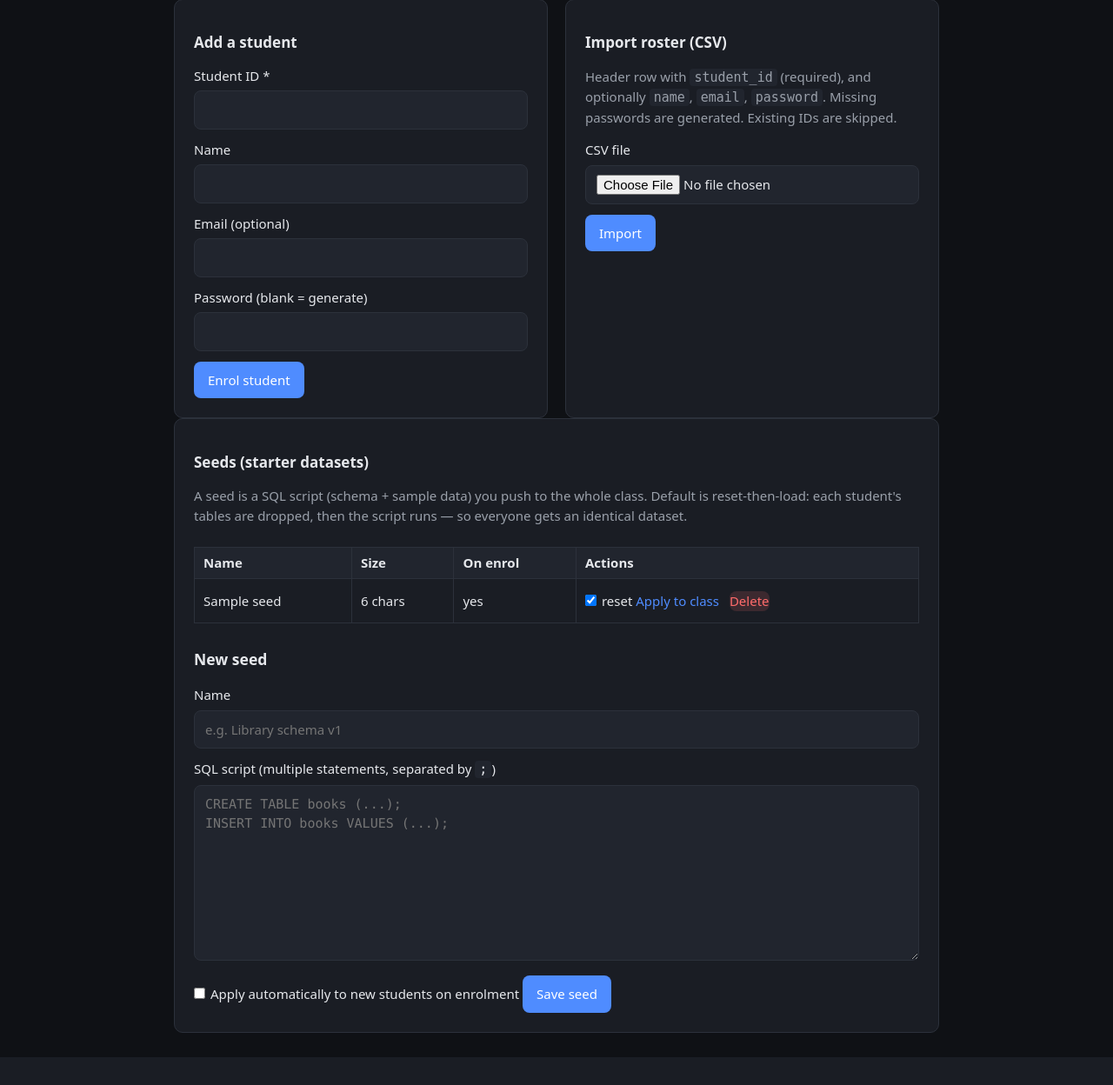
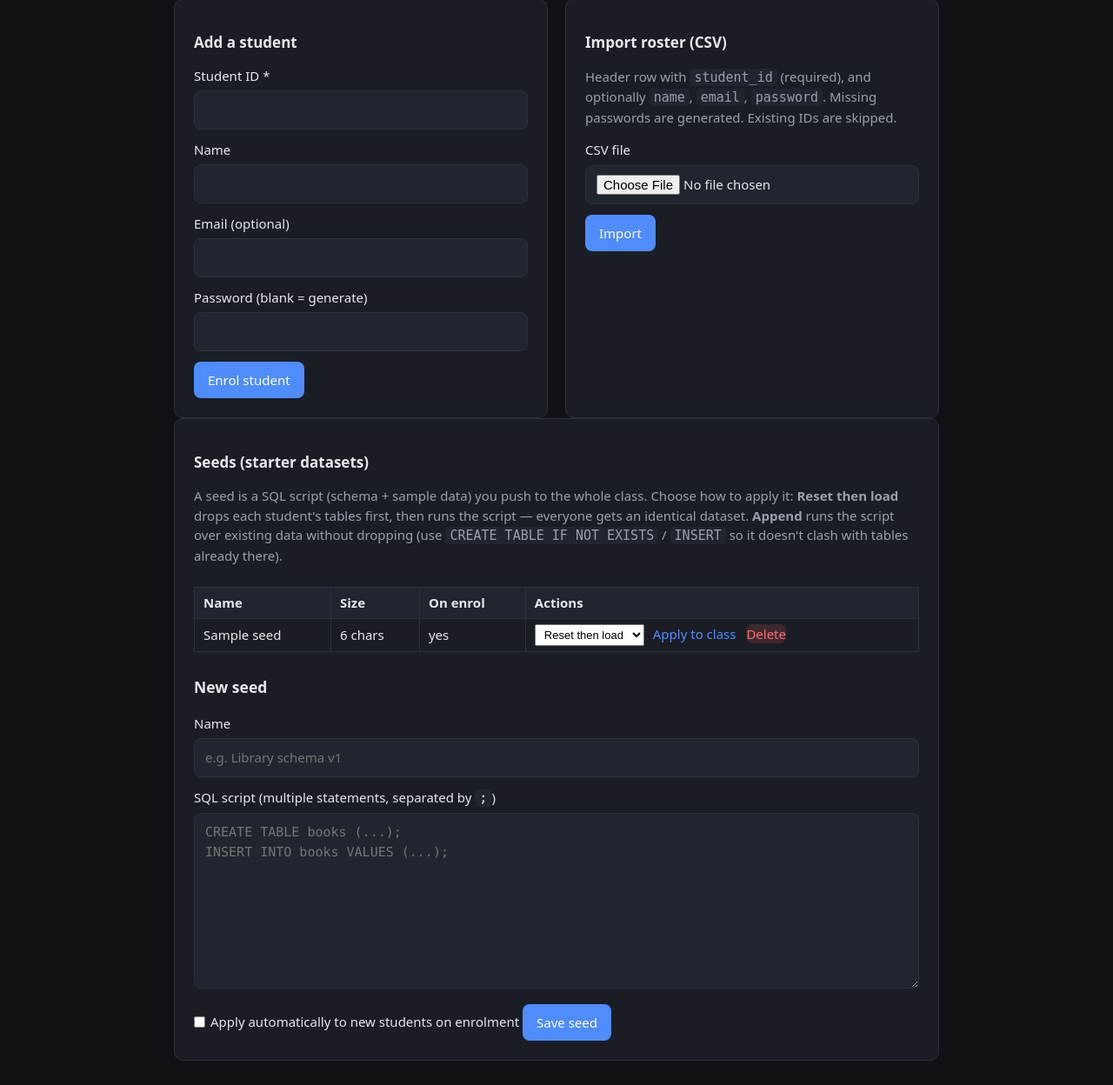
Before and after one commit to ash1688/dblib, a PHP site: page /dblib/teacher/class?id=1 in a window 1280 px wide. Shown: the part 309-1557 px from the top of the page at 87% size. Before the commit the page ends 1525 px from the top, so only its background shows below. Run offline with PHP 8.4, Linux system fonts and the light colour scheme; the visitor is signed in with stand-in values (Sample User, id 1); tables that the repository leaves empty hold one stand-in row (values such as "Sample post").

Commit message:
Seeds: let the teacher choose reset-then-load or append per apply
Reset-then-load (default) drops each student's tables first; append runs the
script over existing data without dropping. Exposed as an explicit mode dropdown
on the apply form (was a subtle "reset" checkbox); the SeedRunner already took
the flag. Verified both: append preserves student-built tables while adding the
seed; reset wipes and reloads.

Co-Authored-By: Claude Opus 4.8 <noreply@anthropic.com>

```diff
--- a/assets/css/app.css
+++ b/assets/css/app.css
@@ -186,6 +186,7 @@ button.danger { background: rgba(255,107,107,.15); color: var(--err); }
 .wb-tab.active { color: var(--text); border-bottom-color: var(--accent); }
 .inline-check { display: inline-flex; align-items: center; gap: 6px; margin: 8px 0; font-weight: normal; }
 .inline-check input { width: auto; margin: 0; }
+.seed-mode { width: auto; margin: 0 6px 0 0; padding: 3px 6px; font-size: 13px; }
 
 /* ---- session history ---- */
 .history-list { list-style: none; margin: 0; padding: 0; }
--- a/src/Controllers/TeacherController.php
+++ b/src/Controllers/TeacherController.php
@@ -136,7 +136,8 @@ final class TeacherController
             return Response::redirect($request->basePath() . '/teacher');
         }
 
-        $reset = $request->input('reset', '') !== '';
+        // Teacher chooses the mode: reset-then-load (default) or append.
+        $reset = $request->input('mode', 'reset') !== 'append';
         $runner = new SeedRunner(new SandboxConnector());
         $_SESSION['seed_results'] = [
             'seed'    => $seed['name'],
--- a/templates/teacher_class.php
+++ b/templates/teacher_class.php
@@ -114,8 +114,12 @@ ob_start(); ?>
 <section class="card">
     <h2>Seeds (starter datasets)</h2>
     <p class="muted">A seed is a SQL script (schema + sample data) you push to the
-       whole class. Default is reset-then-load: each student's tables are dropped,
-       then the script runs — so everyone gets an identical dataset.</p>
+       whole class. Choose how to apply it:
+       <strong>Reset then load</strong> drops each student's tables first, then runs
+       the script — everyone gets an identical dataset.
+       <strong>Append</strong> runs the script over existing data without dropping
+       (use <code>CREATE TABLE IF NOT EXISTS</code> / <code>INSERT</code> so it
+       doesn't clash with tables already there).</p>
 
     <?php if ($seedResults !== null): ?>
         <h3>Applied “<?= View::e($seedResults['seed']) ?>”
@@ -154,7 +158,10 @@ ob_start(); ?>
                         <td class="wb-row-actions">
                             <form method="post" action="<?= View::e($basePath) ?>/teacher/seed/apply" class="inline">
                                 <input type="hidden" name="seed_id" value="<?= (int) $s['id'] ?>">
-                                <label class="inline-check"><input type="checkbox" name="reset" value="1" checked> reset</label>
+                                <select name="mode" class="seed-mode" title="Reset drops each student's tables first; Append runs the script over existing data.">
+                                    <option value="reset">Reset then load</option>
+                                    <option value="append">Append</option>
+                                </select>
                                 <button type="submit" class="link"
                                     onclick="return confirm('Apply “<?= View::e($s['name']) ?>” to all <?= count($students) ?> student(s)?');">Apply to class</button>
                             </form>
```
Also changed, not shown: README.md.
